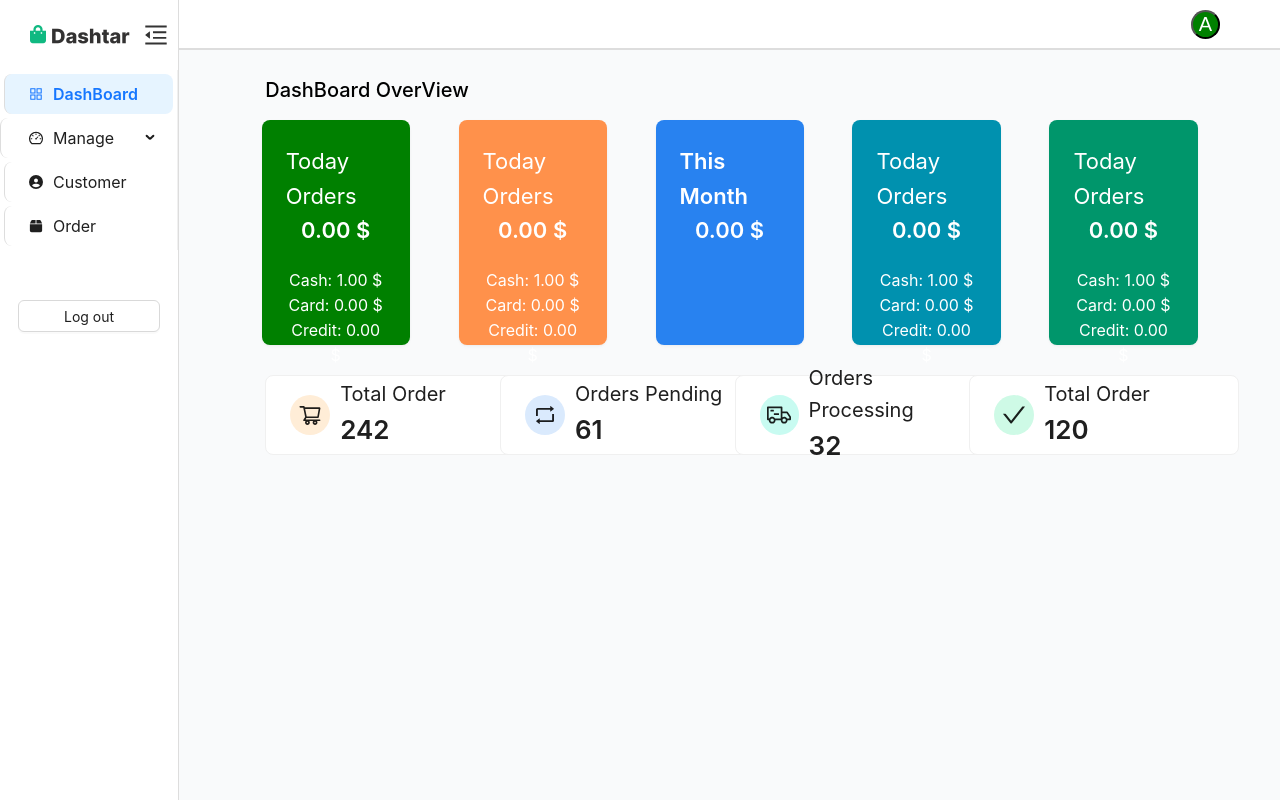
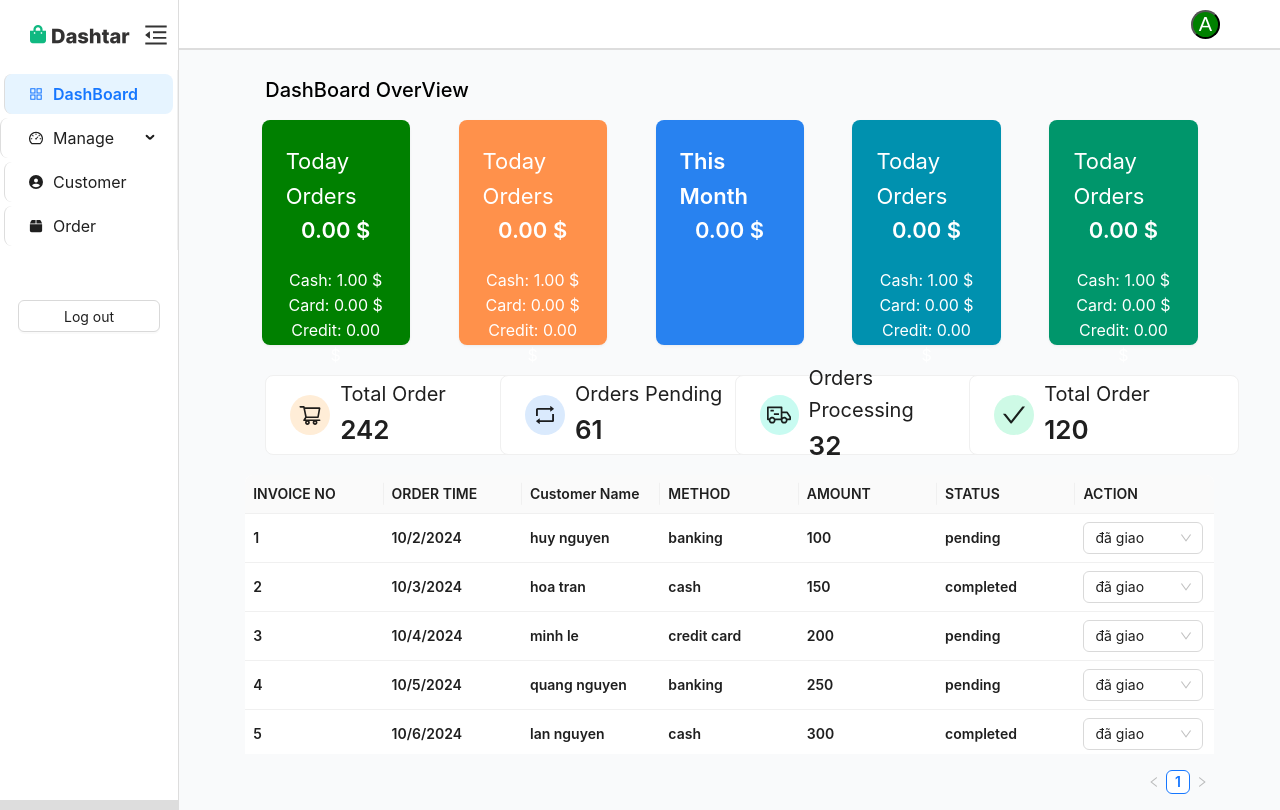
Before and after one commit to Canon1609/WWW_QuanLyBanMayIn, a React (Create React App) app in the folder ecom-project/: page /dashboard in a window 1280 px wide. Built offline with nearby package versions, Linux system fonts and the light colour scheme.

Commit message:
[#7] create Recent Order Components

```diff
--- /dev/null
+++ b/ecom-project/src/components/RecentOrder/RecentOrder.scss
@@ -0,0 +1,5 @@
+.recent-order{
+    font-size: 20px;
+    font-weight: 600;
+
+}
--- /dev/null
+++ b/ecom-project/src/components/RecentOrder/index.js
@@ -0,0 +1,315 @@
+import React, { useState } from 'react';
+import { Space, Table, Tag , Select } from 'antd';
+import "./RecentOrder.scss"
+const RecentOrder = ()=>{
+  const topOptions = [
+    {
+      label: 'topLeft',
+      value: 'topLeft',
+    },
+    {
+      label: 'topCenter',
+      value: 'topCenter',
+    },
+    {
+      label: 'topRight',
+      value: 'topRight',
+    },
+    {
+      label: 'none',
+      value: 'none',
+    },
+  ];
+  const bottomOptions = [
+    {
+      label: 'bottomLeft',
+      value: 'bottomLeft',
+    },
+    {
+      label: 'bottomCenter',
+      value: 'bottomCenter',
+    },
+    {
+      label: 'bottomRight',
+      value: 'bottomRight',
+    },
+    {
+      label: 'none',
+      value: 'none',
+    },
+  ];
+  const [top, setTop] = useState('topRight');
+  const [bottom, setBottom] = useState('bottomRight');
+    const columns = [
+        {
+          title: 'INVOICE NO',
+          dataIndex: 'invoice_no',
+          key: 'invoiceNo',
+          // render: (text) => <a>{text}</a>,
+        },
+        {
+          title: 'ORDER TIME',
+          dataIndex: 'ordertime',
+          key: 'ordertime',
+        },
+        {
+          title: 'Customer Name',
+          dataIndex: 'customername',
+          key: 'customername',
+        },
+        {
+          title: 'METHOD',
+          key: 'method',
+          dataIndex: 'method',
+        },
+        {
+          title: 'AMOUNT',
+          dataIndex: 'amount',
+          key: 'amount',
+        },
+        {
+            title : "STATUS",
+            dataIndex : "status",
+            key : "status",
+        }
+        ,
+        {
+            title : "ACTION",
+            dataIndex : "action",
+            key : "action",
+            render: () => <>
+                <Select
+                    defaultValue={"đã giao"}
+                    style={
+                        {
+                            width : 120,
+                        }
+                    }
+                    options={[
+                        {
+                             value : "delivered",
+                             label: 'đã giao',
+                        },
+                        {
+                            value : "pending",
+                            label: 'đang chờ',
+                        },
+                        {
+                            value : "processing",
+                            label: 'đang xử lý',
+                        },
+                        {
+                            value : "cancel",
+                            label: 'đã hủy',
+                        },
+                    ]}
+                >
+
+                </Select>
+            </>,
+        }
+      ];
+      const data = [
+        {
+          key: 1,
+          invoice_no : 1,
+          ordertime : "10/2/2024",
+          customername : "huy nguyen ",
+          method : "banking",
+          amount : 100,
+          status : "pending"
+        },
+        {
+          key: 2,
+          invoice_no: 2,
+          ordertime: "10/3/2024",
+          customername: "hoa tran",
+          method: "cash",
+          amount: 150,
+          status: "completed"
+        },
+        {
+          key: 3,
+          invoice_no: 3,
+          ordertime: "10/4/2024",
+          customername: "minh le",
+          method: "credit card",
+          amount: 200,
+          status: "pending"
+        },
+        {
+          key: 4,
+          invoice_no: 4,
+          ordertime: "10/5/2024",
+          customername: "quang nguyen",
+          method: "banking",
+          amount: 250,
+          status: "pending"
+        },
+        {
+          key: 5,
+          invoice_no: 5,
+          ordertime: "10/6/2024",
+          customername: "lan nguyen",
+          method: "cash",
+          amount: 300,
+          status: "completed"
+        },
+        {
+          key: 6,
+          invoice_no: 6,
+          ordertime: "10/7/2024",
+          customername: "bao tran",
+          method: "credit card",
+          amount: 350,
+          status: "pending"
+        },
+        {
+          key: 7,
+          invoice_no: 7,
+          ordertime: "10/8/2024",
+          customername: "hien vu",
+          method: "banking",
+          amount: 400,
+          status: "pending"
+        },
+        {
+          key: 8,
+          invoice_no: 8,
+          ordertime: "10/9/2024",
+          customername: "son nguyen",
+          method: "cash",
+          amount: 450,
+          status: "completed"
+        },
+        {
+          key: 9,
+          invoice_no: 9,
+          ordertime: "10/10/2024",
+          customername: "thu pham",
+          method: "credit card",
+          amount: 500,
+          status: "pending"
+        },
+        {
+          key: 10,
+          invoice_no: 10,
+          ordertime: "10/11/2024",
+          customername: "tam le",
+          method: "banking",
+          amount: 550,
+          status: "pending"
+        },
+        {
+          key: 11,
+          invoice_no: 11,
+          ordertime: "10/12/2024",
+          customername: "ngoc vu",
+          method: "cash",
+          amount: 600,
+          status: "completed"
+        },
+        {
+          key: 12,
+          invoice_no: 12,
+          ordertime: "10/13/2024",
+          customername: "an nguyen",
+          method: "credit card",
+          amount: 650,
+          status: "pending"
+        },
+        {
+          key: 13,
+          invoice_no: 13,
+          ordertime: "10/14/2024",
+          customername: "hieu tran",
+          method: "banking",
+          amount: 700,
+          status: "pending"
+        },
+        {
+          key: 14,
+          invoice_no: 14,
+          ordertime: "10/15/2024",
+          customername: "nam pham",
+          method: "cash",
+          amount: 750,
+          status: "completed"
+        },
+        {
+          key: 15,
+          invoice_no: 15,
+          ordertime: "10/16/2024",
+          customername: "bao vu",
+          method: "credit card",
+          amount: 800,
+          status: "pending"
+        },
+        {
+          key: 16,
+          invoice_no: 16,
+          ordertime: "10/17/2024",
+          customername: "linh nguyen",
+          method: "banking",
+          amount: 850,
+          status: "pending"
+        },
+        {
+          key: 17,
+          invoice_no: 17,
+          ordertime: "10/18/2024",
+          customername: "kien pham",
+          method: "cash",
+          amount: 900,
+          status: "completed"
+        },
+        {
+          key: 18,
+          invoice_no: 18,
+          ordertime: "10/19/2024",
+          customername: "vy tran",
+          method: "credit card",
+          amount: 950,
+          status: "pending"
+        },
+        {
+          key: 19,
+          invoice_no: 19,
+          ordertime: "10/20/2024",
+          customername: "hoang vu",
+          method: "banking",
+          amount: 1000,
+          status: "pending"
+        },
+        {
+          key: 20,
+          invoice_no: 20,
+          ordertime: "10/21/2024",
+          customername: "khanh nguyen",
+          method: "cash",
+          amount: 1050,
+          status: "completed"
+        },
+        {
+          key: 21,
+          invoice_no: 21,
+          ordertime: "10/22/2024",
+          customername: "yen pham",
+          method: "credit card",
+          amount: 1100,
+          status: "pending"
+        }
+      ];
+    return (
+        <>
+            <Table className='recent-order' size='small' columns={columns} dataSource={data}
+            pagination = {{pageSize : 50}}
+            scroll={{
+              y : 240,
+            }}
+
+            ></Table>
+        </>
+    )
+}
+export default RecentOrder;
--- a/ecom-project/src/pages/Admin/index.js
+++ b/ecom-project/src/pages/Admin/index.js
@@ -2,6 +2,7 @@ import { Col, Row } from "antd";
 import "./Admin.scss"
 import BoxDashBoard from "../../components/BoxDashBoard";
 import ShopDetailBox from "../../components/ShopDetailBox";
+import RecentOrder from "../../components/RecentOrder";
 function Admin(){
     return (
         <>
@@ -24,6 +25,12 @@ function Admin(){
                     </Col>
                 </Row>
 
+                <Row>
+                    <Col span = {24}>
+                        <RecentOrder/>
+                    </Col>
+                </Row>
+
             </div>
 
 
```
